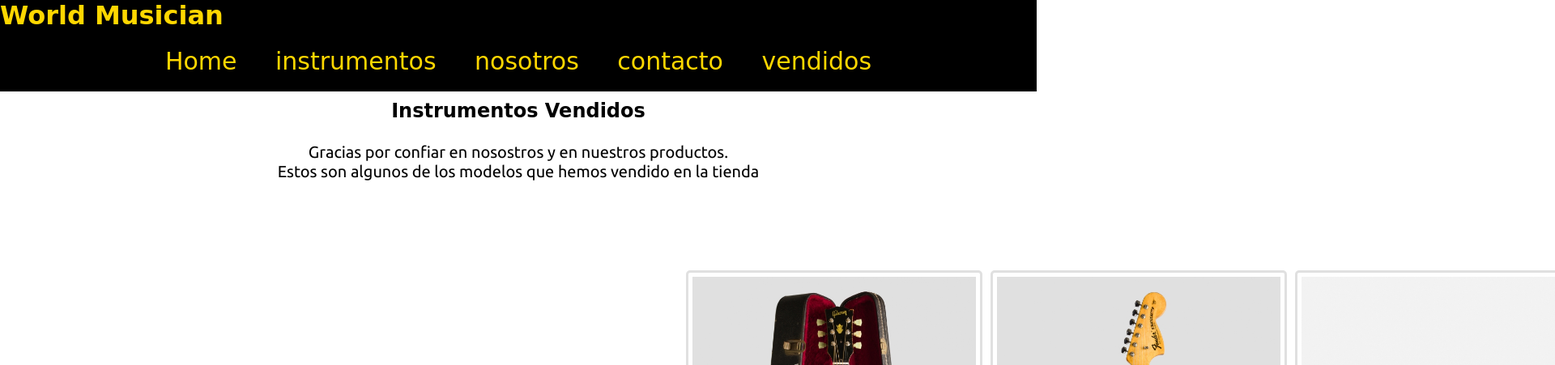
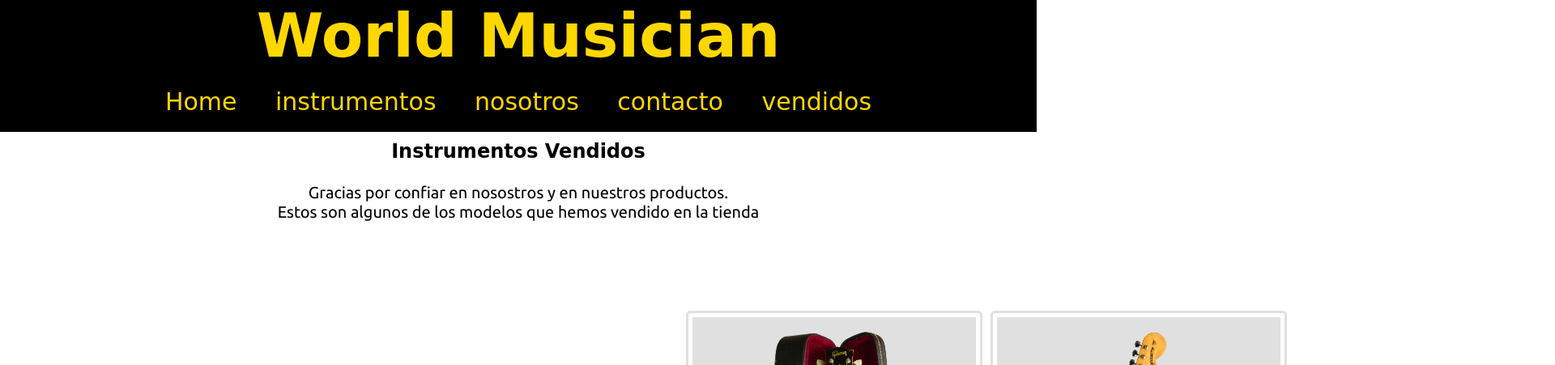
Before and after one commit to FrancoBillordo01/WorldMusician, a plain HTML site: page vistas/vendidos.html in a window 1280 px wide. Shown: the top 451 px of the page at 81% size, 1920 px wide, since content can reach past the window. Drawn offline with Linux system fonts and the light colour scheme; a web font is replaced by a local one.

Commit message:
cambio de titulo y transiciones

```diff
--- a/css/estilos.css
+++ b/css/estilos.css
@@ -9,12 +9,22 @@ header{
 }
 
 h1{
+    font-size: 75px;
+    background-color: black;
     color: gold;
     font-family: 'Koulen', cursive;
+    display: flex;
+    flex-direction: row;
+    justify-content: center;
+    justify-items: center;
+
 }
 
 nav{
-
+   display: flex;
+   flex-direction: row;
+   justify-content: center;
+   justify-items: center;
     padding-top: 20px;
     padding-bottom: 20px;
 }
@@ -88,7 +98,7 @@ body{
 
 .contenedorven{
     display: grid;
-    grid-template-columns: auto auto auto auto auto;
+    grid-template-columns: auto auto auto auto;
     align-items: center;
     justify-content: space-between;
     padding: 10px;
--- a/vistas/vendidos.html
+++ b/vistas/vendidos.html
@@ -10,8 +10,8 @@
     <title>World Musician</title>
 </head>
 <body>
+    <h1>World Musician</h1>
     <header>
-    <h1>World Musician</h1>
         <nav>
             <ul>
                 <li> <a href="../index.html">Home</a> </li>
```
